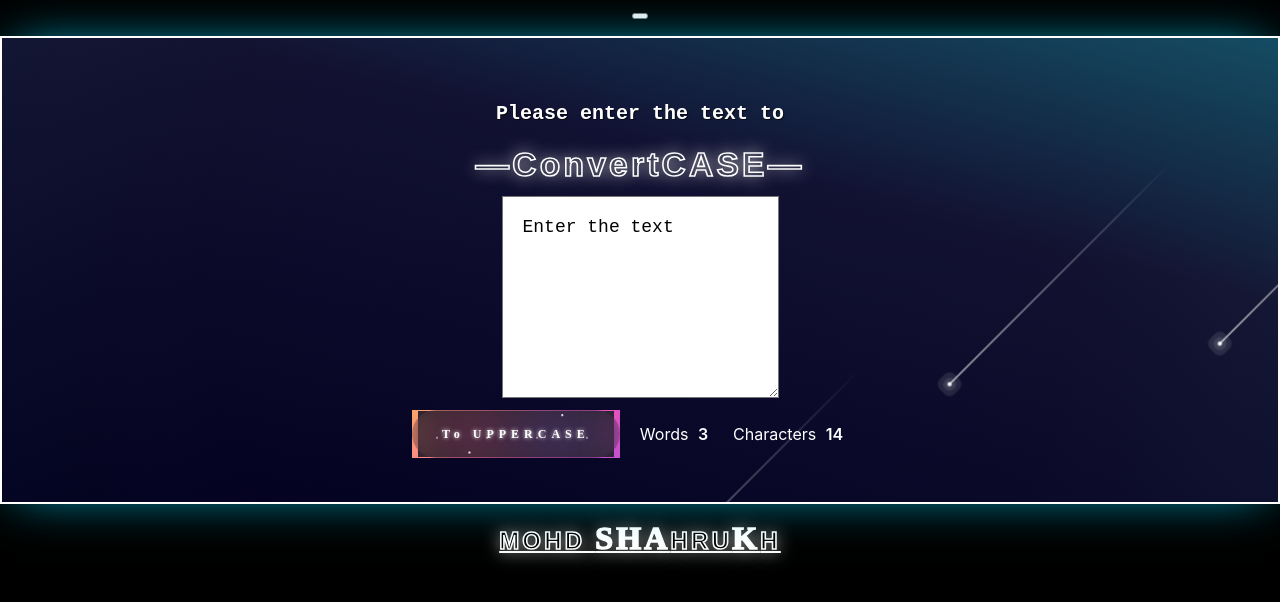
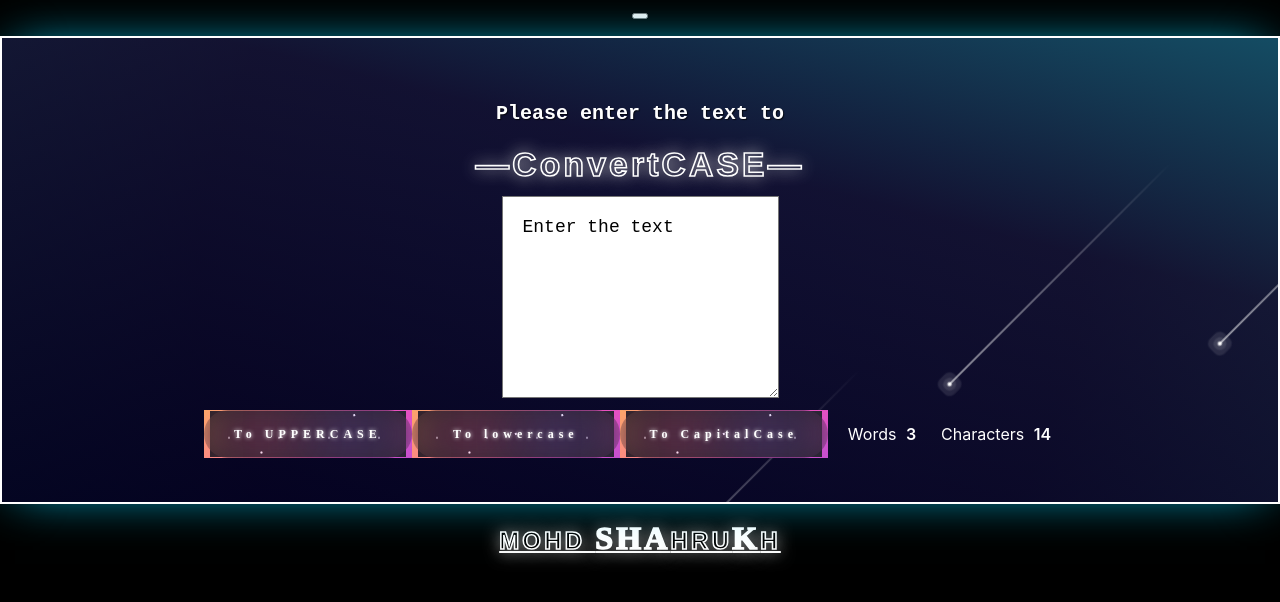
Before and after one commit to m0hdShahrukh/my-app, a React (Create React App) app: page / in a window 1280 px wide. Shown: the top 602 px of the page. Built offline with nearby package versions, Linux system fonts and the light colour scheme; the HTML template or start-up script is replaced by a standard one.

Commit message:
complete re-desing

```diff
--- a/src/components/TextForm.js
+++ b/src/components/TextForm.js
@@ -8,6 +8,17 @@ export default function TextForm(props) {
         let newText = text.toUpperCase();
         setText(newText);
     };
+    const handdleUPclickL = () => {
+        console.log("Upper Case Clicked" + text);
+        let newText = text.toLowerCase();
+        setText(newText);
+    };
+    const handleUPClickC = () => {
+        console.log("Capital Case Clicked" + text);
+        let newText = text.replace(/\b\w/g, (char) => char.toUpperCase());
+        setText(newText);
+    };
+
 
     const handdleOnChange = (event) => {
         console.log("On Change");
@@ -25,8 +36,10 @@ export default function TextForm(props) {
                     </div>
                 </div>
                 <div className="form-container-main">
-                <span>
-                <button className="btn my-btn btn-primary" type="button" onClick={handdleUPclick}>  <strong>To UPPERCASE</strong>
+                    <span className='button-container'>
+                        <button className="btn my-btn btn-primary" type="button" onClick={handdleUPclick}>  <strong>
+                            To UPPERCASE
+                        </strong>
                             <div id="container-stars">
                                 <div id="stars"></div>
                             </div>
@@ -34,7 +47,36 @@ export default function TextForm(props) {
                             <div id="glow">
                                 <div class="circle"></div>
                                 <div class="circle"></div>
-                    </div> </button>
+                            </div>
+                        </button>
+                    </span>
+                    <span className='button-container mx-3'>
+                        <button className="btn my-btn btn-primary" type="button" onClick={handdleUPclickL}>  <strong>
+                            To lowercase
+                        </strong>
+                            <div id="container-stars">
+                                <div id="stars"></div>
+                            </div>
+
+                            <div id="glow">
+                                <div class="circle"></div>
+                                <div class="circle"></div>
+                            </div>
+                        </button>
+                    </span>
+                    <span className='button-container ml-3'>
+                        <button className="btn my-btn btn-primary" type="button" onClick={handleUPClickC}>  <strong>
+                            To CapitalCase
+                        </strong>
+                            <div id="container-stars">
+                                <div id="stars"></div>
+                            </div>
+
+                            <div id="glow">
+                                <div class="circle"></div>
+                                <div class="circle"></div>
+                            </div>
+                        </button>
                     </span>
                     <span className="count mx-3">
                         <span>Words <span className='counting'>{text.split(" ").length}</span></span> <span>Characters <span className='counting'>{text.length}</span></span>
```
Lines whose indentation alone changed are shown as unchanged.
